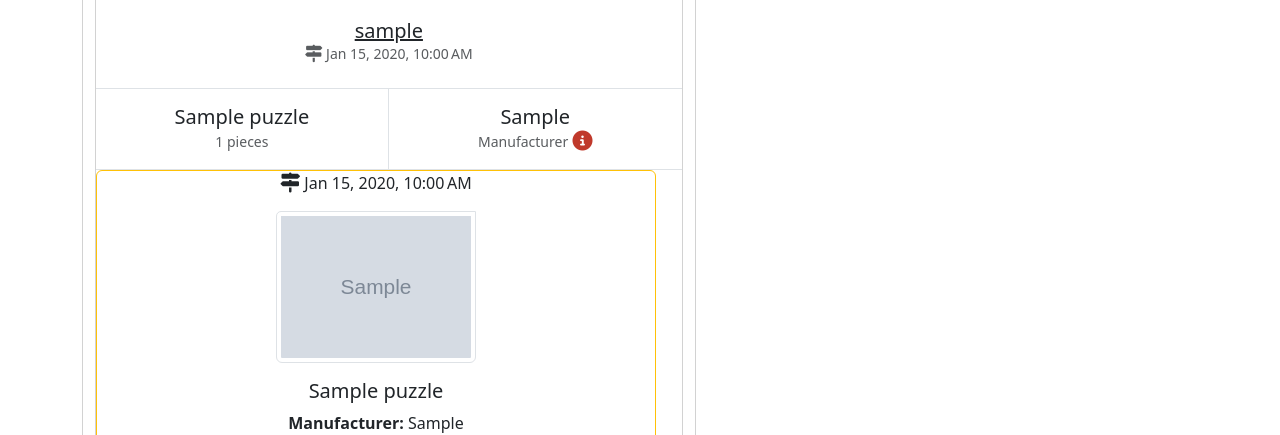
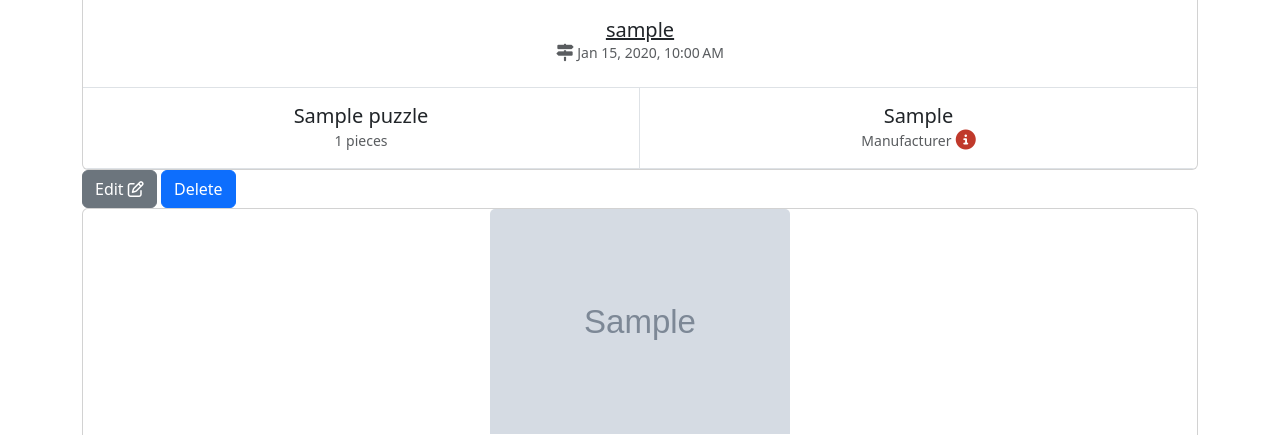
Before and after one commit to sfreeley/puzzle-post-v2-flask, a Flask app: a page that uses app/templates/user.html in a window 1280 px wide. Shown: the part 988-1423 px from the top of the page. Run offline with Flask 3, Linux system fonts and the light colour scheme; a user stored in the database is signed in; tables that the repository leaves empty hold one stand-in row (values such as "Sample post"); grey boxes marked "Sample" are stand-in pictures; some libraries are stand-ins or nearby versions.

Commit message:
puzzle carousel functionality on user profile page

```diff
--- a/app/templates/_puzzle.html
+++ b/app/templates/_puzzle.html
@@ -18,11 +18,11 @@
         align-self: center;
     }
 </style>
-<div class="container">
-
+<!-- <div class="container"> -->
+    <div class="col">
 
               <!--Card-->
-              <div class="card overflow-hidden text-center">
+              <div class="card overflow-hidden text-center" style="min-width: 18rem;">
                 <img src="{{puzzle.image_url}}" class="card-img-top img-fluid" alt="puzzle-image">
 
                 <!--Card body-->
@@ -73,12 +73,13 @@
 
                   </ul>
                 </div>
+            </div>
 
 
 
 
 
-<div class="col">
+<!-- <div class="col">
     <div class="card h-100 puzzle-timestamp {% if puzzle.author.username == current_user.username %} border-warning mb-3 {% else %} border-info mb-3 {% endif %}" style="max-width: 35rem;">
         <p class="timestamp" data-utc-date="{{ puzzle.timestamp.isoformat() }}"></p>
         <img src="{{puzzle.image_url}}" class="card-img-top img-thumbnail" style="width: 200px" alt="puzzle-picture">
@@ -110,5 +111,5 @@
         </div>
         {% endif %}
 
-    </div>
-</div>
+    </div> -->
+<!-- </div> -->
--- a/app/templates/user.html
+++ b/app/templates/user.html
@@ -110,13 +110,48 @@
         {% elif sharing_count == 0 %}
             <p> You're not sharing any puzzles right now...</p>
         {% else %}
+            <!-- carousel -->
+            <div id="carouselPuzzle" class="carousel slide">
+              <div class="carousel-inner">
+
+                  {% for puzzle in puzzles %}
+                    {% if puzzle.is_available %}
+                      <div class="carousel-item {% if loop.first %}active{% endif %}">
+                      {%include '_puzzle.html'%}
 
 
-                <div class="card-group card-group-scroll d-flex flex-nowrap overflow-auto">
+
+
+                {% if current_user.id == puzzle.user_id %}
+                <a class="btn btn-secondary" href="{{ url_for('save_puzzle', puzzle_id=puzzle.id) }}">Edit <i class="fa-regular fa-pen-to-square"></i></a>
+                        <button type="button" class="btn btn-primary" data-bs-toggle="modal" data-bs-target="#confirmDeleteModal" data-delete-type="puzzle" data-item-id={{puzzle.id}}>
+                            Delete
+                        </button>
+                        {% endif %}
+                      </div>
+
+
+              </div>
+              {% endif %}
+              {% endfor %}
+
+              <button class="carousel-control-prev" type="button" data-bs-target="#carouselPuzzle" data-bs-slide="prev">
+                <span class="carousel-control-prev-icon" aria-hidden="true"></span>
+                <span class="visually-hidden">Previous</span>
+              </button>
+              <button class="carousel-control-next" type="button" data-bs-target="#carouselPuzzle" data-bs-slide="next">
+                <span class="carousel-control-next-icon" aria-hidden="true"></span>
+                <span class="visually-hidden">Next</span>
+              </button>
+            </div>
+
+
+
+                <!-- <div class="card-group card-group-scroll d-flex flex-nowrap overflow-auto"> -->
                 {% for puzzle in puzzles %}
                     {% if puzzle.is_available %}
 
-                        <div class="card" style="min-width: 18rem;" >
+                        <div style="min-width: 18rem;" >
                         {%include '_puzzle.html'%}
 
 
```
